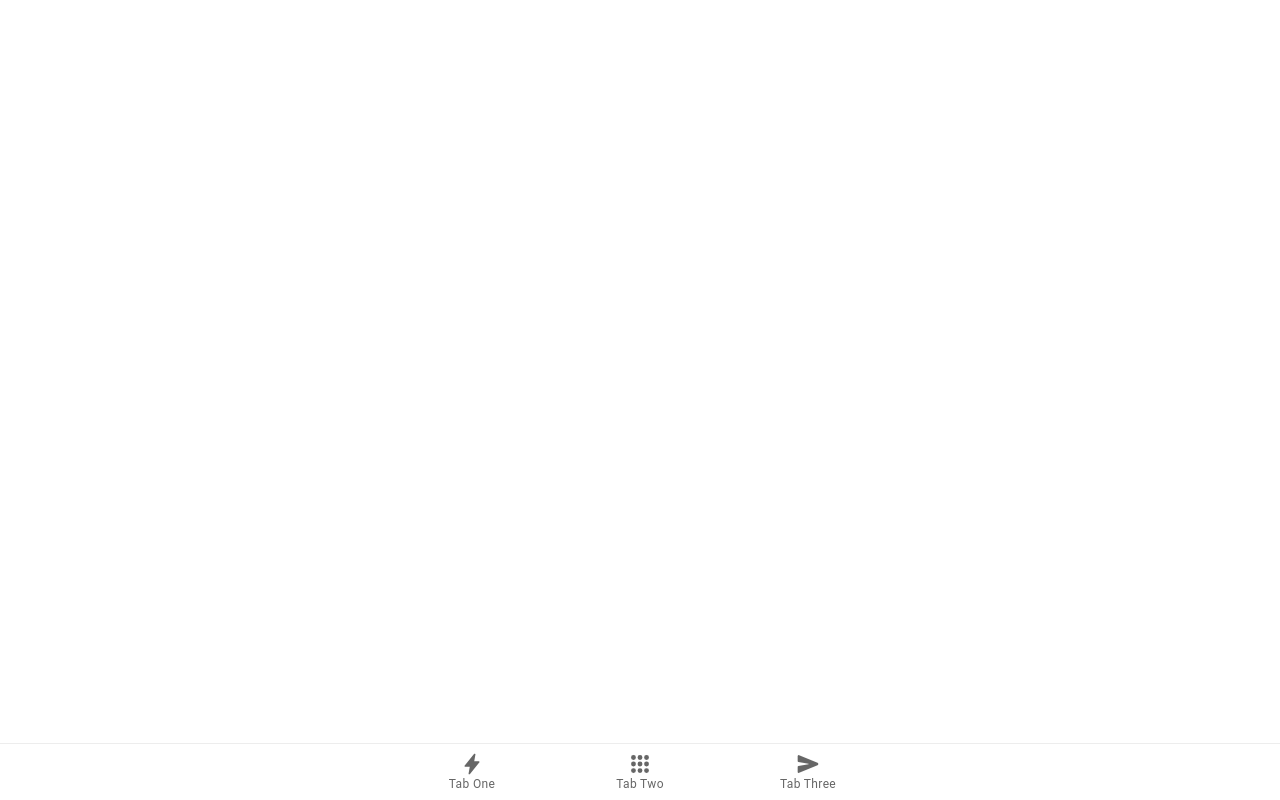
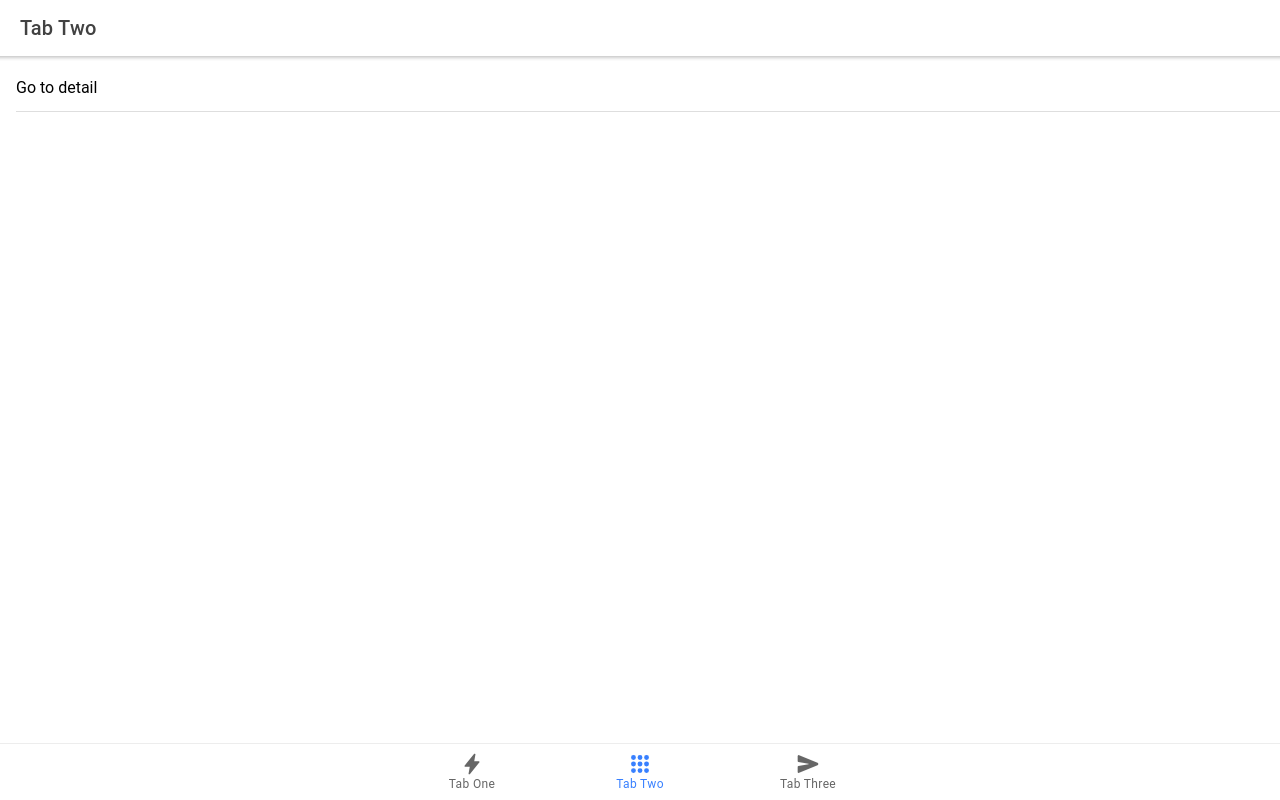
Before and after one commit to ionic-team/ionic-weather-react-starter, a React (Create React App) app: page /forecast in a window 1280 px wide. Built offline with nearby package versions, Linux system fonts and the light colour scheme; the HTML template or start-up script is replaced by a standard one.

Commit message:
feat(training): rename the page files and routes

```diff
--- a/src/App.tsx
+++ b/src/App.tsx
@@ -1,19 +1,11 @@
 import React from 'react';
 import { Redirect, Route } from 'react-router-dom';
-import {
-  IonApp,
-  IonIcon,
-  IonLabel,
-  IonRouterOutlet,
-  IonTabBar,
-  IonTabButton,
-  IonTabs
-} from '@ionic/react';
+import { IonApp, IonIcon, IonLabel, IonRouterOutlet, IonTabBar, IonTabButton, IonTabs } from '@ionic/react';
 import { IonReactRouter } from '@ionic/react-router';
 import { apps, flash, send } from 'ionicons/icons';
-import Tab1 from './pages/Tab1';
-import Tab2 from './pages/Tab2';
-import Tab3 from './pages/Tab3';
+import Tab1 from './pages/CurrentWeather';
+import Tab2 from './pages/Forecast';
+import Tab3 from './pages/UVIndex';
 import Details from './pages/Details';
 
 /* Core CSS required for Ionic components to work properly */
@@ -40,22 +32,22 @@ const App: React.FC = () => (
     <IonReactRouter>
       <IonTabs>
         <IonRouterOutlet>
-          <Route path="/tab1" component={Tab1} exact={true} />
-          <Route path="/tab2" component={Tab2} exact={true} />
-          <Route path="/tab2/details" component={Details} />
-          <Route path="/tab3" component={Tab3} />
-          <Route path="/" render={() => <Redirect to="/tab1" />} exact={true} />
+          <Route path="/current-weather" component={Tab1} exact={true} />
+          <Route path="/forecast" component={Tab2} exact={true} />
+          <Route path="/forecast/details" component={Details} />
+          <Route path="/uv-index" component={Tab3} />
+          <Route path="/" render={() => <Redirect to="/current-weather" />} exact={true} />
         </IonRouterOutlet>
         <IonTabBar slot="bottom">
-          <IonTabButton tab="tab1" href="/tab1">
+          <IonTabButton tab="tab1" href="/current-weather">
             <IonIcon icon={flash} />
             <IonLabel>Tab One</IonLabel>
           </IonTabButton>
-          <IonTabButton tab="tab2" href="/tab2">
+          <IonTabButton tab="tab2" href="/forecast">
             <IonIcon icon={apps} />
             <IonLabel>Tab Two</IonLabel>
           </IonTabButton>
-          <IonTabButton tab="tab3" href="/tab3">
+          <IonTabButton tab="tab3" href="/uv-index">
             <IonIcon icon={send} />
             <IonLabel>Tab Three</IonLabel>
           </IonTabButton>
--- a/src/pages/Tab1.tsx
+++ b/src/pages/CurrentWeather.tsx
@@ -17,7 +17,7 @@ import {
 } from '@ionic/react';
 import { book, build, colorFill, grid } from 'ionicons/icons';
 import React from 'react';
-import './Tab1.css';
+import './CurrentWeather.css';
 
 const Tab1: React.FC = () => {
   return (
@@ -36,8 +36,8 @@ const Tab1: React.FC = () => {
           </IonCardHeader>
           <IonCardContent>
             <p>
-              Now that your app has been created, you'll want to start building out features and
-              components. Check out some of the resources below for next steps.
+              Now that your app has been created, you'll want to start building out features and components. Check out
+              some of the resources below for next steps.
             </p>
           </IonCardContent>
         </IonCard>
--- a/src/pages/Tab2.tsx
+++ b/src/pages/Forecast.tsx
@@ -11,7 +11,7 @@ const Tab2: React.FC = () => {
       </IonHeader>
       <IonContent>
         <IonList>
-          <IonItem routerLink="/tab2/details">
+          <IonItem routerLink="/forecast/details">
             <IonLabel>
               <h2>Go to detail</h2>
             </IonLabel>
```
Also changed, not shown: src/pages/CurrentWeather.css (renamed from src/pages/Tab1.css), src/pages/UVIndex.tsx (renamed from src/pages/Tab3.tsx).
